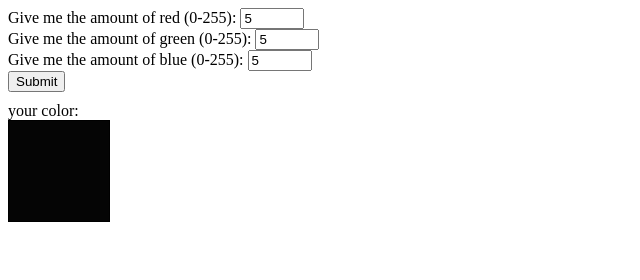
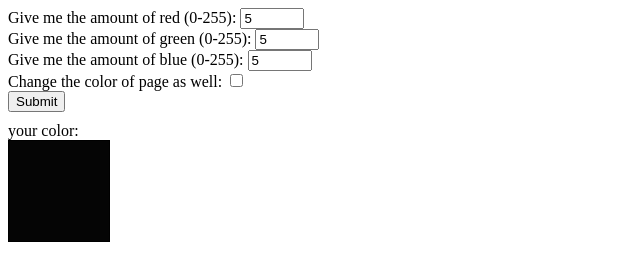
Before and after one commit to IndubalaSV/colorwheel, a plain HTML site: page index.html in a window 1280 px wide. Both pictures are taken after typing "5", "5", "5" into the empty fields and a click on the button "Submit". Shown: the whole page, without its empty margins (0-640 px from the left). Drawn offline with Linux system fonts and the light colour scheme.

Commit message:
add a checkbox to change the page bg color

```diff
--- a/app.js
+++ b/app.js
@@ -1,7 +1,14 @@
 function submitForm() {
+    // add fallback values as 0 to avoid errors
     const red = document.getElementById('red').value || 0;
     const green = document.getElementById('green').value || 0;
     const blue = document.getElementById('blue').value || 0;
+    const pagebg = document.getElementById('pagebg').checked
     document.getElementById('colorbox').style.backgroundColor = `rgb(${red}, ${green}, ${blue})`;
-    //document.body.style.backgroundColor = `rgb(${red}, ${green}, ${blue})`;
+    if (pagebg === true) {
+        document.body.style.backgroundColor = `rgb(${red}, ${green}, ${blue})`;
+    } else {
+        // This will reset it to the default background color
+        document.body.style.backgroundColor = '';
+    }
 }
--- a/index.html
+++ b/index.html
@@ -28,6 +28,10 @@
             <label for="blue">Give me the amount of blue (0-255):</label>
             <input type="number" id="blue" min="0" max="255">
         </div>
+        <div>
+            <label for="pagebg">Change the color of page as well:</label>
+            <input type="checkbox" id="pagebg" name="pagebg">
+        </div>
         <button type="submit">Submit</button>
     </form>
     <div style="margin-top:10px">
```
